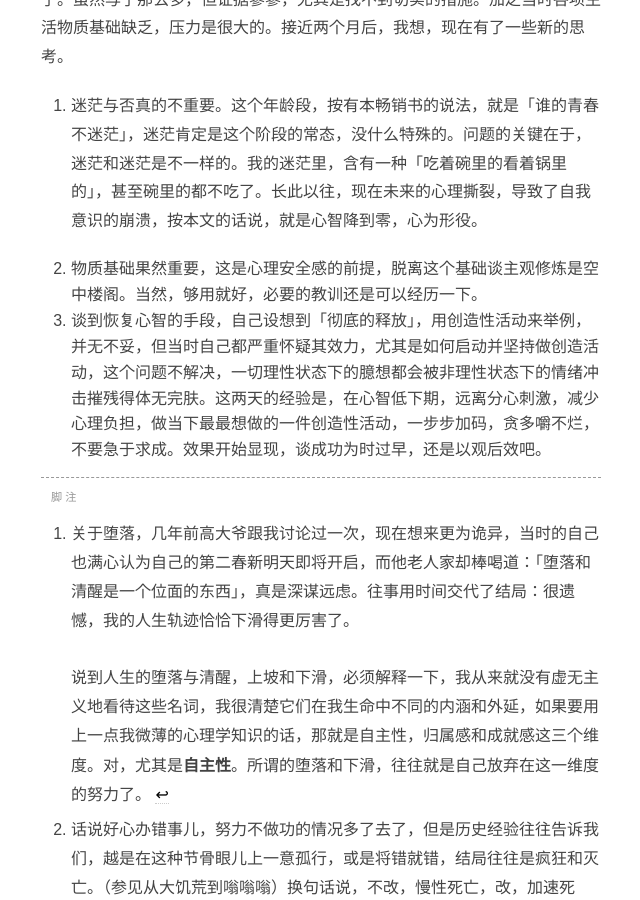
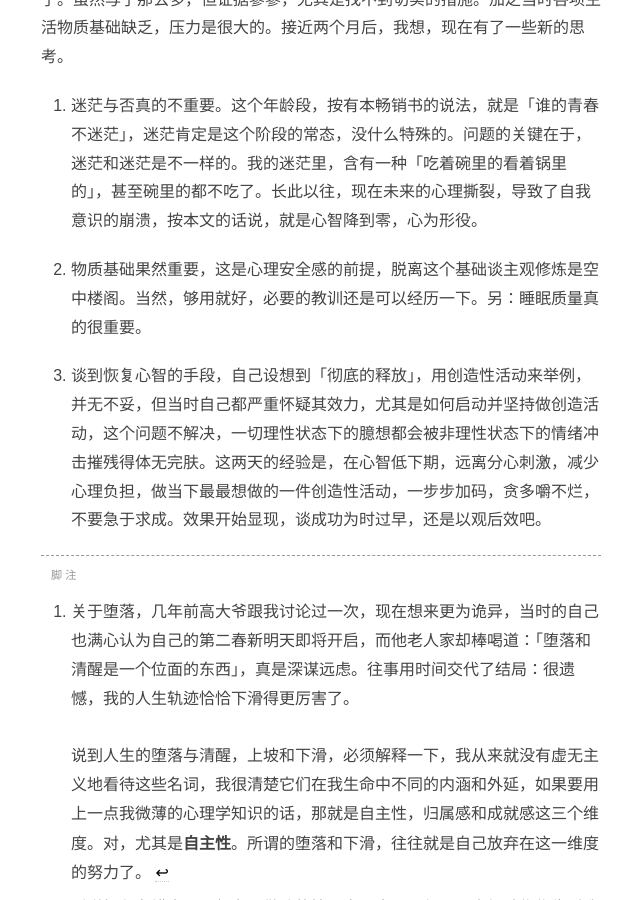
Before and after one commit to fanyange/fanyange.github.io, a Jekyll site: the page built from _posts/2013-9-26-day8.md, in a window 1280 px wide and 900 px high, scrolled down 4165 px. Shown: the whole window, without its empty margins (319-959 px from the left). Built offline with Jekyll 4.4.1, drawn with Linux system fonts in a browser that asks for light colours; some web fonts are replaced; comment, search, counter and statistics services are not loaded.

Commit message:
Add some contents to 2013-9-26-day8.md

```diff
--- a/_posts/2013-9-26-day8.md
+++ b/_posts/2013-9-26-day8.md
@@ -92,5 +92,6 @@ category: 日知录
 
 1. 迷茫与否真的不重要。这个年龄段，按有本畅销书的说法，就是「谁的青春不迷茫」，迷茫肯定是这个阶段的常态，没什么特殊的。问题的关键在于，迷茫和迷茫是不一样的。我的迷茫里，含有一种「吃着碗里的看着锅里的」，甚至碗里的都不吃了。长此以往，现在未来的心理撕裂，导致了自我意识的崩溃，按本文的话说，就是心智降到零，心为形役。
 
-2. 物质基础果然重要，这是心理安全感的前提，脱离这个基础谈主观修炼是空中楼阁。当然，够用就好，必要的教训还是可以经历一下。
+2. 物质基础果然重要，这是心理安全感的前提，脱离这个基础谈主观修炼是空中楼阁。当然，够用就好，必要的教训还是可以经历一下。另：睡眠质量真的很重要。
+
 3. 谈到恢复心智的手段，自己设想到「彻底的释放」，用创造性活动来举例，并无不妥，但当时自己都严重怀疑其效力，尤其是如何启动并坚持做创造活动，这个问题不解决，一切理性状态下的臆想都会被非理性状态下的情绪冲击摧残得体无完肤。这两天的经验是，在心智低下期，远离分心刺激，减少心理负担，做当下最最想做的一件创造性活动，一步步加码，贪多嚼不烂，不要急于求成。效果开始显现，谈成功为时过早，还是以观后效吧。
```
